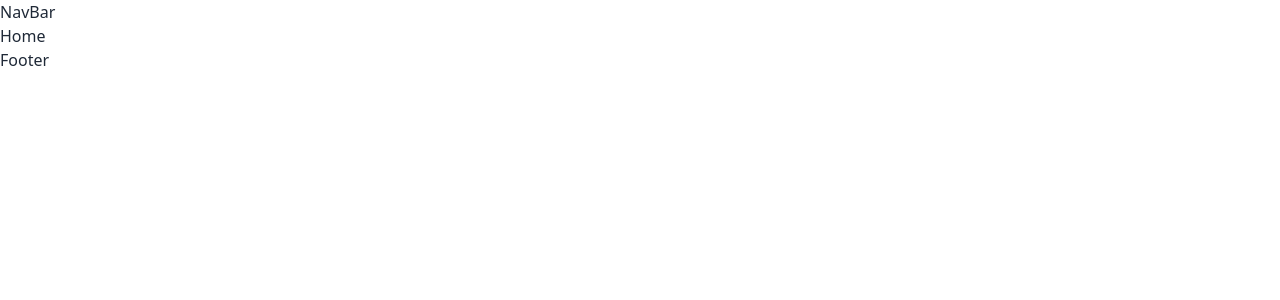
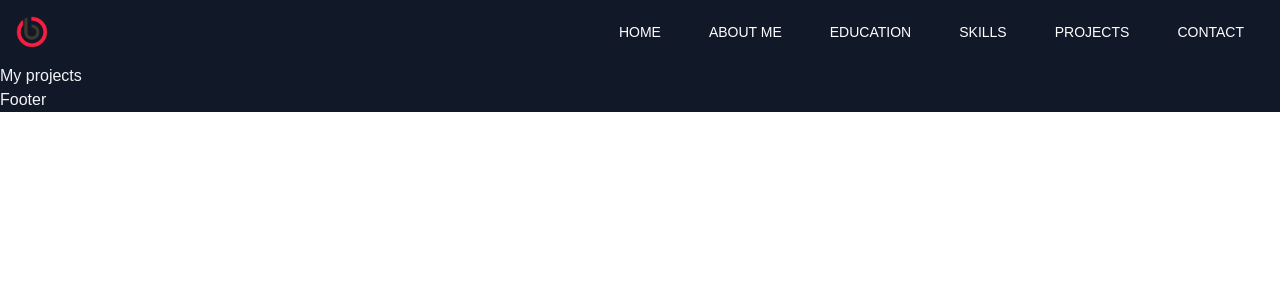
Before and after one commit to BayajidAlam/portfolio2.0, a React (Create React App) app: page / in a window 1280 px wide. Shown: the top 300 px of the page. Built offline with nearby package versions, Linux system fonts and the light colour scheme.

Commit message:
little update

```diff
--- a/package.json
+++ b/package.json
@@ -10,9 +10,14 @@
     "react": "^18.2.0",
     "react-dom": "^18.2.0",
     "react-hot-toast": "^2.4.0",
+    "react-icons": "^4.8.0",
+    "react-photo-view": "^1.2.3",
     "react-router-dom": "^6.9.0",
     "react-scripts": "5.0.1",
     "react-scroll": "^1.8.9",
+    "react-type-animation": "^3.0.1",
+    "semantic-ui-css": "^2.5.0",
+    "semantic-ui-react": "^2.1.4",
     "web-vitals": "^2.1.4"
   },
   "scripts": {
--- a/src/Pages/Home/Home.js
+++ b/src/Pages/Home/Home.js
@@ -1,10 +1,43 @@
-import React from 'react';
+import React from "react";
+import { TypeAnimation } from "react-type-animation";
+import profilePic from '../../assets/Bayajid.jpg';
+import AboutMe from "../../components/AboutMe/AboutMe";
+import Education from "../../components/Education/Education";
+import Skills from "../../components/Skills/Skills";
+import Projects from "../../components/Projects/Projects";
+import Contact from "../../components/Contact/Contact";
 
 const Home = () => {
+
+  const handleDwonloadResume = () => {
+
+  }
+
   return (
-    <div>
-          <p>Home</p>
-    </div>
+    <>
+      <section  id="home">
+
+      </section>
+      <section>
+                <AboutMe/>
+      </section>
+
+      <section>
+        <Education/>
+      </section>
+
+      <section>
+        <Skills/>
+      </section>
+
+      <section>
+        <Projects/>
+      </section>
+
+      <section>
+        <Contact/>
+      </section>
+    </>
   );
 };
 
--- a/src/components/AboutMe/AboutMe.js
+++ b/src/components/AboutMe/AboutMe.js
@@ -1,9 +1,10 @@
 import React from 'react';
-import { Route, Router, Routes } from 'react-router-dom';
 
 const AboutMe = () => {
   return (
+    <div>
 
+    </div>
   );
 };
 
--- /dev/null
+++ b/src/components/Contact/Contact.js
@@ -0,0 +1,11 @@
+import React from 'react';
+
+const Contact = () => {
+  return (
+    <div>
+
+    </div>
+  );
+};
+
+export default Contact;
--- /dev/null
+++ b/src/components/Education/Education.js
@@ -0,0 +1,11 @@
+import React from 'react';
+
+const Education = () => {
+  return (
+    <div>
+
+    </div>
+  );
+};
+
+export default Education;
--- a/src/components/NavBar/NavBar.js
+++ b/src/components/NavBar/NavBar.js
@@ -1,17 +1,93 @@
-import React from 'react';
+import React from "react";
+import { Link } from "react-router-dom";
+import logo from "../../assets/bayajid-logo.png";
 
 const NavBar = () => {
-
   const scroll = (id_name) => {
     const section = document.querySelector(`#${id_name}`);
-    section.scrollIntoView({behavior: "smooth", block: "start"})
-  }
+    section.scrollIntoView({ behavior: "smooth", block: "start" });
+  };
+
+  const menuItems = (
+    <>
+      <Link
+        onClick={() => scroll("banner")}
+        className="hover:bg-gray-700 hover:text-white px-6 text-white py-2 rounded-md text-sm font-medium uppercase"
+      >
+        Home
+      </Link>
+      <Link
+        onClick={() => scroll("about")}
+        className="hover:bg-gray-700 hover:text-white px-6 text-white py-2 rounded-md text-sm font-medium uppercase"
+      >
+        About Me
+      </Link>
+      <Link
+        onClick={() => scroll("education")}
+        className="hover:bg-gray-700 hover:text-white px-6 text-white py-2 rounded-md text-sm font-medium uppercase"
+      >
+        Education
+      </Link>
+      <Link
+        onClick={() => scroll("skills")}
+        className="hover:bg-gray-700 hover:text-white px-6 text-white py-2 rounded-md text-sm font-medium uppercase"
+      >
+        Skills
+      </Link>
+      <Link
+        onClick={() => scroll("projects")}
+        className="hover:bg-gray-700 hover:text-white px-6 text-white py-2 rounded-md text-sm font-medium uppercase"
+      >
+        Projects
+      </Link>
+      <Link
+        onClick={() => scroll("contact")}
+        className="hover:bg-gray-700 hover:text-white px-6 text-white py-2 rounded-md text-sm font-medium uppercase"
+      >
+        Contact
+      </Link>
+    </>
+  );
+
+  return (
+    <section>
+      <div className="navbar container mx-auto">
+        <div className="navbar-start">
+          <div className="dropdown">
+            <label tabIndex={0} className="btn btn-ghost lg:hidden">
+              <svg
+                xmlns="http://www.w3.org/2000/svg"
+                className="h-5 w-5"
+                fill="none"
+                viewBox="0 0 24 24"
+                stroke="currentColor"
+              >
+                <path
+                  strokeLinecap="round"
+                  strokeLinejoin="round"
+                  strokeWidth="2"
+                  d="M4 6h16M4 12h8m-8 6h16"
+                />
+              </svg>
+            </label>
+            <ul
+              tabIndex={0}
+              className="menu menu-compact dropdown-content mt-3 p-2 shadow bg-gray-800 rounded-box w-52"
+            >
+                  {menuItems}
+            </ul>
+          </div>
+          <Link to='/'><img className="w-12" src={logo} alt="" /></Link>
+        </div>
 
 
-  return (
-    <div>
-      <p>NavBar</p>
-    </div>
+        <div className="navbar-center hidden lg:flex">
+          <ul className="menu menu-horizontal px-1">
+                {menuItems}
+          </ul>
+        </div>
+      </div>
+    </section>
   );
 };
 
--- /dev/null
+++ b/src/components/Skills/Skills.js
@@ -0,0 +1,11 @@
+import React from 'react';
+
+const Skills = () => {
+  return (
+    <div>
+
+    </div>
+  );
+};
+
+export default Skills;
--- a/src/index.css
+++ b/src/index.css
@@ -1,3 +1,38 @@
 @tailwind base;
 @tailwind components;
 @tailwind utilities;
+
+@import url("https://fonts.googleapis.com/css2?family=Great+Vibes&display=swap");
+
+@layer base {
+  html {
+    font-family: "Raleway", sans-serif;
+  }
+}
+
+body {
+  @apply box-border bg-gray-900 text-gray-100;
+}
+.btn-primary {
+  @apply bg-cyan-600 font-semibold text-white md:mx-0 mx-auto rounded-full py-3 px-6 flex items-center gap-2;
+}
+
+.aboutImg::after {
+  @apply content-[''] w-full left-0 top-0 rounded-xl rotate-12 h-full absolute bg-gray-600 -z-10;
+}
+
+.swiper-pagination-bullet {
+  @apply bg-white;
+}
+
+input,
+textarea {
+  @apply bg-gray-700 outline-none rounded-lg p-3;
+}
+::placeholder {
+  @apply text-lg;
+}
+
+::selection {
+  @apply bg-cyan-600;
+}
--- a/src/index.js
+++ b/src/index.js
@@ -2,7 +2,6 @@ import React from 'react';
 import ReactDOM from 'react-dom/client';
 import './index.css';
 import App from './App';
-import reportWebVitals from './reportWebVitals';
 
 const root = ReactDOM.createRoot(document.getElementById('root'));
 root.render(
@@ -10,8 +9,3 @@ root.render(
     <App />
   </React.StrictMode>
 );
-
-// If you want to start measuring performance in your app, pass a function
-// to log results (for example: reportWebVitals(console.log))
-// or send to an analytics endpoint. Learn more: https://bit.ly/CRA-vitals
-reportWebVitals();
```
Also changed, not shown: 2 other files (tests, documents, lock files or other folders).
